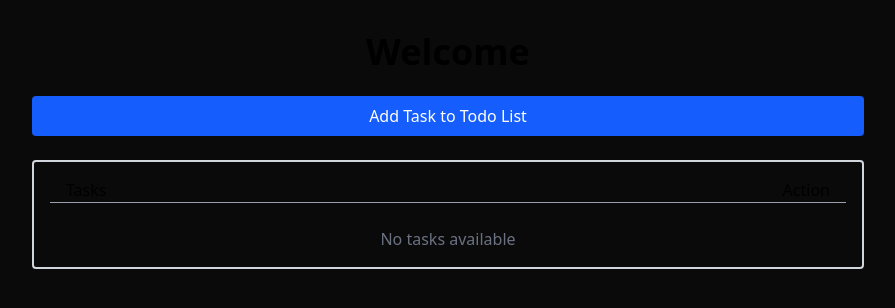
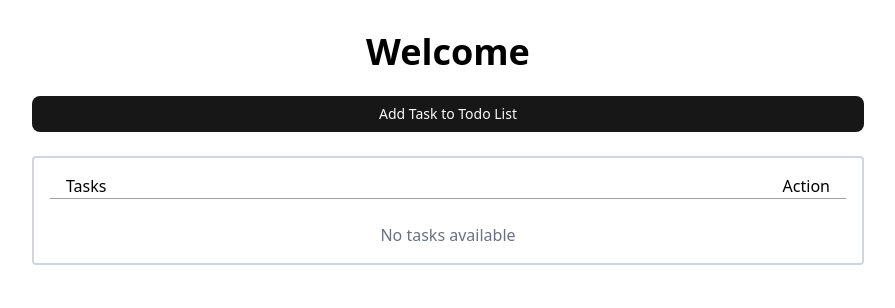
Before and after one commit to Guotai812/todo-app, a Next.js app: page / in a window 1280 px wide. Shown: the top 308 px of the page, without its empty margins (192-1087 px from the left). Built offline with nearby package versions, Linux system fonts and the light colour scheme.

Commit message:
style: apply shadui

```diff
--- a/app/components/home/AddButton.tsx
+++ b/app/components/home/AddButton.tsx
@@ -1,12 +1,11 @@
+import { Button } from "@/components/ui/button";
+
 type AddButtonProps = React.ButtonHTMLAttributes<HTMLButtonElement>;
 
 export default function AddButton(props: AddButtonProps) {
   return (
-    <button
-      className="bg-blue-600 text-white px-4 py-2 rounded hover:bg-blue-500 w-full"
-      {...props}
-    >
+    <Button variant={"default"} {...props} className="w-full">
       Add Task to Todo List
-    </button>
+    </Button>
   );
 }
--- a/app/components/todoList/Task.tsx
+++ b/app/components/todoList/Task.tsx
@@ -1,6 +1,4 @@
-import useTaskContext from "@/app/contexts/TaskContext";
-import Button from "../ui/Button";
-import { useId } from "react";
+import { Button } from "@/components/ui/button";
 import useIdxContext from "@/app/contexts/TaskIdxContext";
 
 export default function Task({
@@ -22,12 +20,13 @@
   return (
     <div className="flex justify-between shadow-sm min-h-12 items-center px-4 py-2 text-black hover:bg-gray-200">
       <p className="w-1/2">{task}</p>
-      <div className="w-1/7 flex justify-between">
-        <Button kind="edit" onClick={() => buttonClickHandler(openEditModel)}>
+      <div className="w-1/6 flex justify-between">
+        <Button variant="link" size={"sm"} onClick={() => buttonClickHandler(openEditModel)}>
           Edit
         </Button>
         <Button
-          kind="delete"
+          variant={"destructive"}
+          size={"sm"}
           onClick={() => buttonClickHandler(openDeleteModel)}
         >
           Delete
--- a/app/components/ui/AddModel.tsx
+++ b/app/components/ui/AddModel.tsx
@@ -1,7 +1,7 @@
 import { use, useState } from "react";
 import Model from "./Model";
 import Input from "./Input";
-import Button from "./Button";
+import { Button } from "@/components/ui/button";
 import useTaskContext from "@/app/contexts/TaskContext";
 
 interface AddModelProps {
@@ -21,11 +21,12 @@
         onChange={(e) => setTaskContent(e.target.value)}
       />
       <div className="flex justify-end gap-2 mt-4">
-        <Button kind="cancel" onClick={hideModel}>
+        <Button variant="default" size={"sm"} onClick={hideModel}>
           Cancel
         </Button>
         <Button
-          kind="confirm"
+          variant="outline"
+          size={"sm"}
           onClick={() => {
             addTask(taskContent), hideModel();
           }}
--- a/app/components/ui/DoubleConfrimModel.tsx
+++ b/app/components/ui/DoubleConfrimModel.tsx
@@ -1,5 +1,5 @@
 import Model from "./Model";
-import Button from "./Button";
+import { Button } from "@/components/ui/button";
 import useTaskContext from "@/app/contexts/TaskContext";
 
 export default function DoubleConfirmModel({
@@ -16,16 +16,17 @@
     <Model title="WARNING" hideModel={hideModel}>
       <div className="text-black text-center">{message}</div>
       <div className="flex justify-end gap-2 mt-4">
-        <Button kind="cancel" onClick={hideModel}>
+        <Button variant={"default"} size={"sm"} onClick={hideModel}>
           Cancel
         </Button>
         <Button
-          kind="delete"
+          variant={"destructive"}
+          size={"sm"}
           onClick={() => {
             removeTask(idx), hideModel();
           }}
         >
-          Confirm
+          Delete
         </Button>
       </div>
     </Model>
--- a/app/components/ui/EditModel.tsx
+++ b/app/components/ui/EditModel.tsx
@@ -1,7 +1,7 @@
-import { use, useState } from "react";
+import { useState } from "react";
 import Model from "./Model";
 import Input from "./Input";
-import Button from "./Button";
+import { Button } from "@/components/ui/button";
 import useTaskContext from "@/app/contexts/TaskContext";
 
 interface EditModelProps {
@@ -22,11 +22,12 @@
         onChange={(e) => setTaskContent(e.target.value)}
       />
       <div className="flex justify-end gap-2 mt-4">
-        <Button kind="cancel" onClick={hideModel}>
+        <Button variant={"default"} size={"sm"} onClick={hideModel}>
           Cancel
         </Button>
         <Button
-          kind="confirm"
+          variant={"outline"}
+          size={"sm"}
           onClick={() => {
             editTask(idx, taskContent), hideModel();
           }}
--- a/app/globals.css
+++ b/app/globals.css
@@ -41,10 +41,6 @@
   --radius-md: calc(var(--radius) - 2px);
   --radius-lg: var(--radius);
   --radius-xl: calc(var(--radius) + 4px);
-}
-
-body {
-  background: var(--foreground);
 }
 
 :root {
--- /dev/null
+++ b/components/ui/button.tsx
@@ -0,0 +1,60 @@
+import * as React from "react"
+import { Slot } from "@radix-ui/react-slot"
+import { cva, type VariantProps } from "class-variance-authority"
+
+import { cn } from "@/lib/utils"
+
+const buttonVariants = cva(
+  "inline-flex items-center justify-center gap-2 whitespace-nowrap rounded-md text-sm font-medium transition-all disabled:pointer-events-none disabled:opacity-50 [&_svg]:pointer-events-none [&_svg:not([class*='size-'])]:size-4 shrink-0 [&_svg]:shrink-0 outline-none focus-visible:border-ring focus-visible:ring-ring/50 focus-visible:ring-[3px] aria-invalid:ring-destructive/20 dark:aria-invalid:ring-destructive/40 aria-invalid:border-destructive",
+  {
+    variants: {
+      variant: {
+        default: "bg-primary text-primary-foreground hover:bg-primary/90",
+        destructive:
+          "bg-destructive text-white hover:bg-destructive/90 focus-visible:ring-destructive/20 dark:focus-visible:ring-destructive/40 dark:bg-destructive/60",
+        outline:
+          "border bg-background shadow-xs hover:bg-accent hover:text-accent-foreground dark:bg-input/30 dark:border-input dark:hover:bg-input/50",
+        secondary:
+          "bg-secondary text-secondary-foreground hover:bg-secondary/80",
+        ghost:
+          "hover:bg-accent hover:text-accent-foreground dark:hover:bg-accent/50",
+        link: "text-primary underline-offset-4 hover:underline",
+      },
+      size: {
+        default: "h-9 px-4 py-2 has-[>svg]:px-3",
+        sm: "h-8 rounded-md gap-1.5 px-3 has-[>svg]:px-2.5",
+        lg: "h-10 rounded-md px-6 has-[>svg]:px-4",
+        icon: "size-9",
+        "icon-sm": "size-8",
+        "icon-lg": "size-10",
+      },
+    },
+    defaultVariants: {
+      variant: "default",
+      size: "default",
+    },
+  }
+)
+
+function Button({
+  className,
+  variant,
+  size,
+  asChild = false,
+  ...props
+}: React.ComponentProps<"button"> &
+  VariantProps<typeof buttonVariants> & {
+    asChild?: boolean
+  }) {
+  const Comp = asChild ? Slot : "button"
+
+  return (
+    <Comp
+      data-slot="button"
+      className={cn(buttonVariants({ variant, size, className }))}
+      {...props}
+    />
+  )
+}
+
+export { Button, buttonVariants }
--- a/package.json
+++ b/package.json
@@ -9,6 +9,7 @@
     "lint": "eslint"
   },
   "dependencies": {
+    "@radix-ui/react-slot": "^1.2.3",
     "class-variance-authority": "^0.7.1",
     "clsx": "^2.1.1",
     "lucide-react": "^0.545.0",
```
Also changed, not shown: 1 other file (tests, documents, lock files or other folders).
